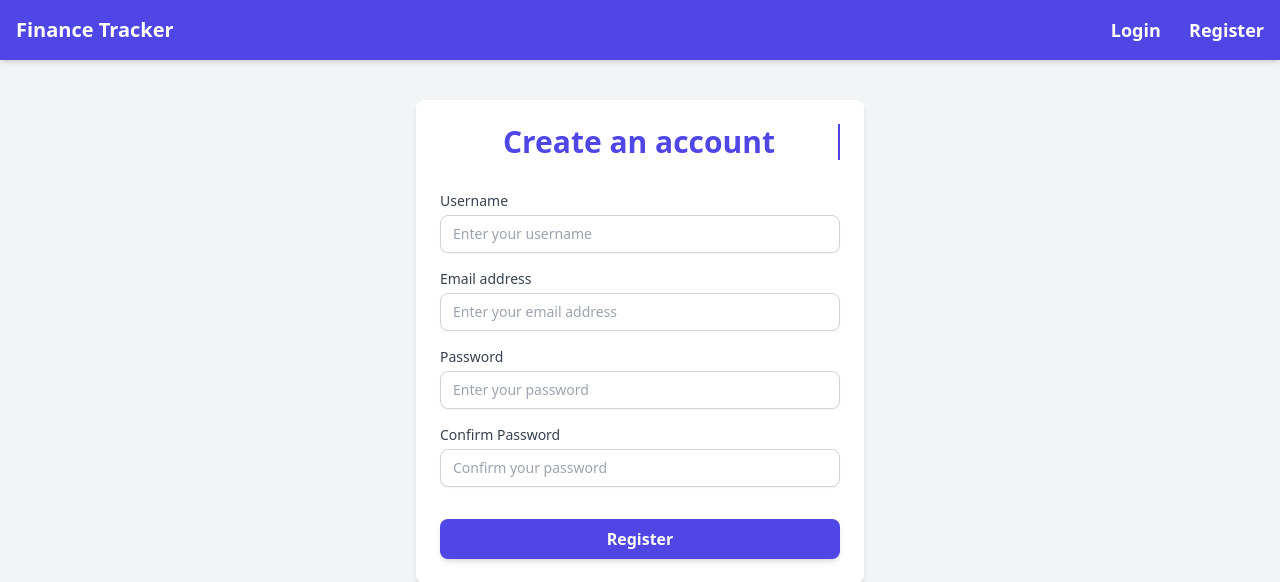
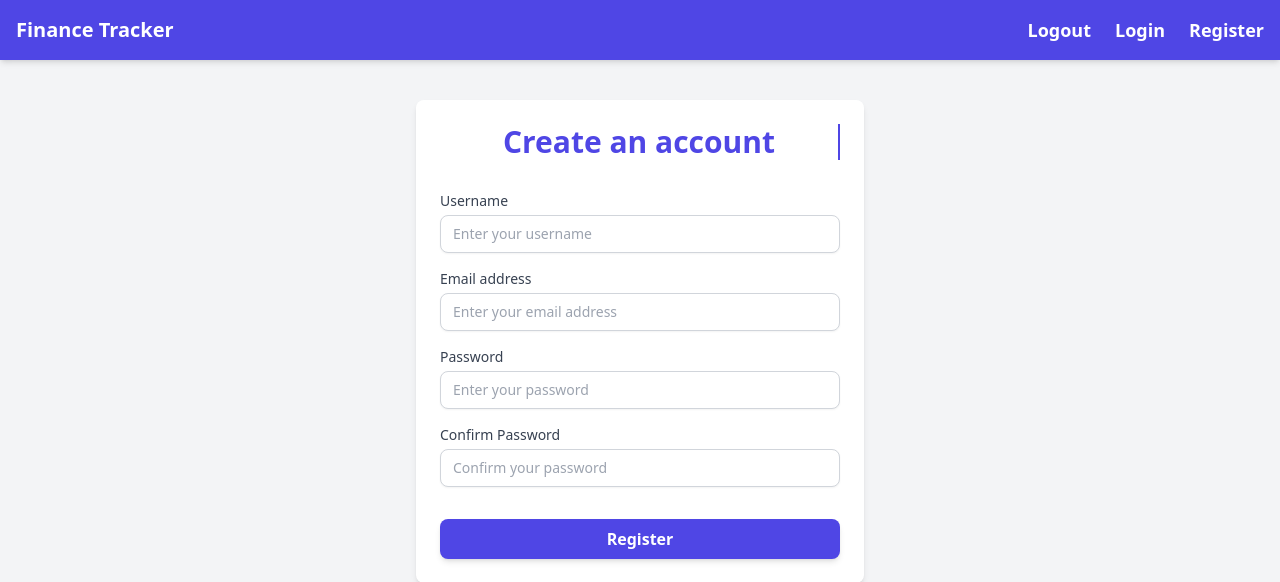
Before and after one commit to arhamfareed106/finance-tracker-in-django, a Django app: page /register/ in a window 1280 px wide. Shown: the top 582 px of the page. Run offline with Django 5.2, Linux system fonts and the light colour scheme; some libraries are stand-ins or nearby versions.

Commit message:
add logout

```diff
--- a/fintech/templates/registration/base.html
+++ b/fintech/templates/registration/base.html
@@ -14,8 +14,13 @@
         <div class="text-xl font-bold">
           <a href="/" class="hover:text-indigo-200 transition duration-300">Finance Tracker</a>
         </div>
-        <div class="space-x-6">
-        <form action="logout-form" action="{% url 'logout' %}" method="post%}" style="display-inline"></form>
+        <div class="space-x-6 flex items-center">
+          <form id="logout-form" action="{% url 'logout' %}" method="post" class="inline">
+            {% csrf_token %}
+            <button type="submit" class="text-lg font-semibold hover:text-indigo-200 transition duration-300">
+              Logout
+            </button>
+          </form>
           <a href="{% url 'login' %}" class="text-lg font-semibold hover:text-indigo-200 transition duration-300">Login</a>
           <a href="{% url 'register' %}" class="text-lg font-semibold hover:text-indigo-200 transition duration-300">Register</a>
         </div>
@@ -28,7 +33,7 @@
       {% endblock content %}
     </main>
 
-    <!-- Footer (optional) -->
+    <!-- Footer -->
     <footer class="bg-indigo-600 text-white text-center p-4 mt-10 shadow-inner">
       &copy; {{ now|date:"Y" }} Finance Tracker. All rights reserved.
     </footer>
```
Also changed, not shown: db.sqlite3, fintech/views.py (line endings or trailing spaces).
